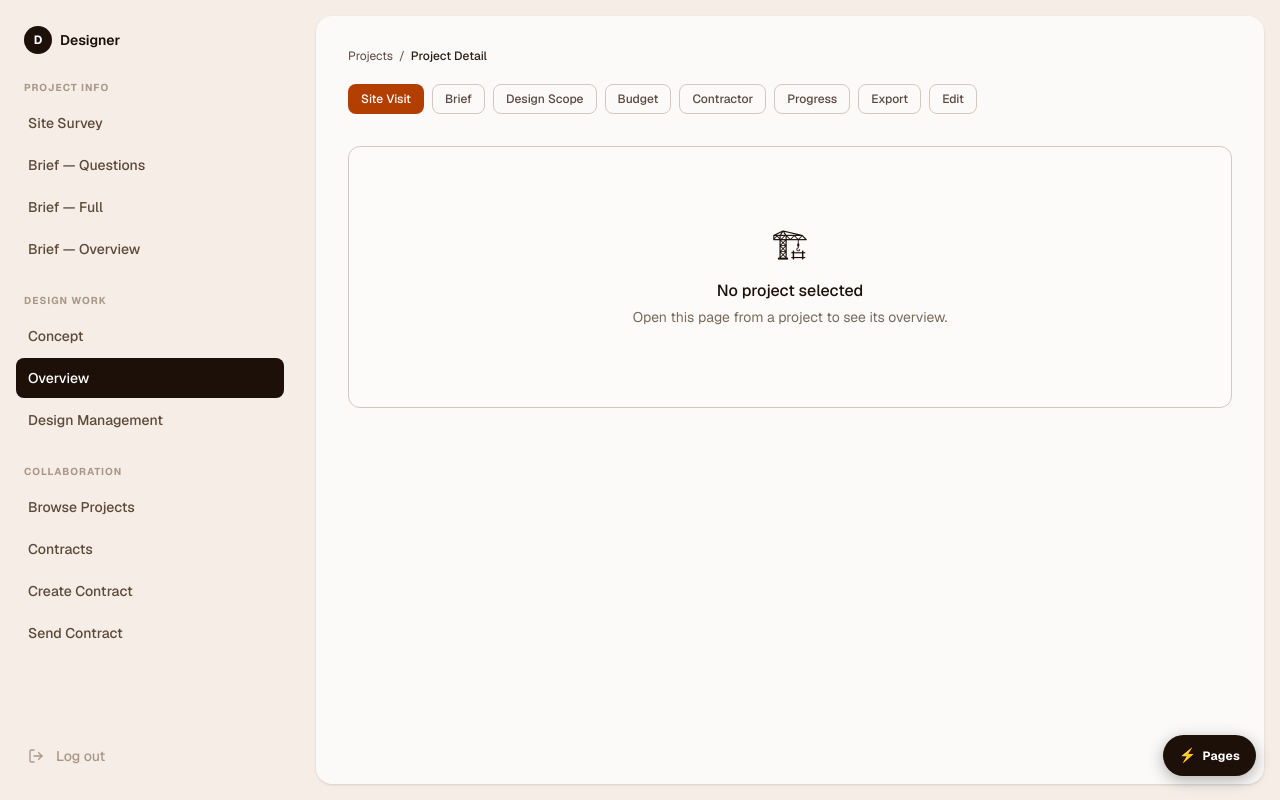
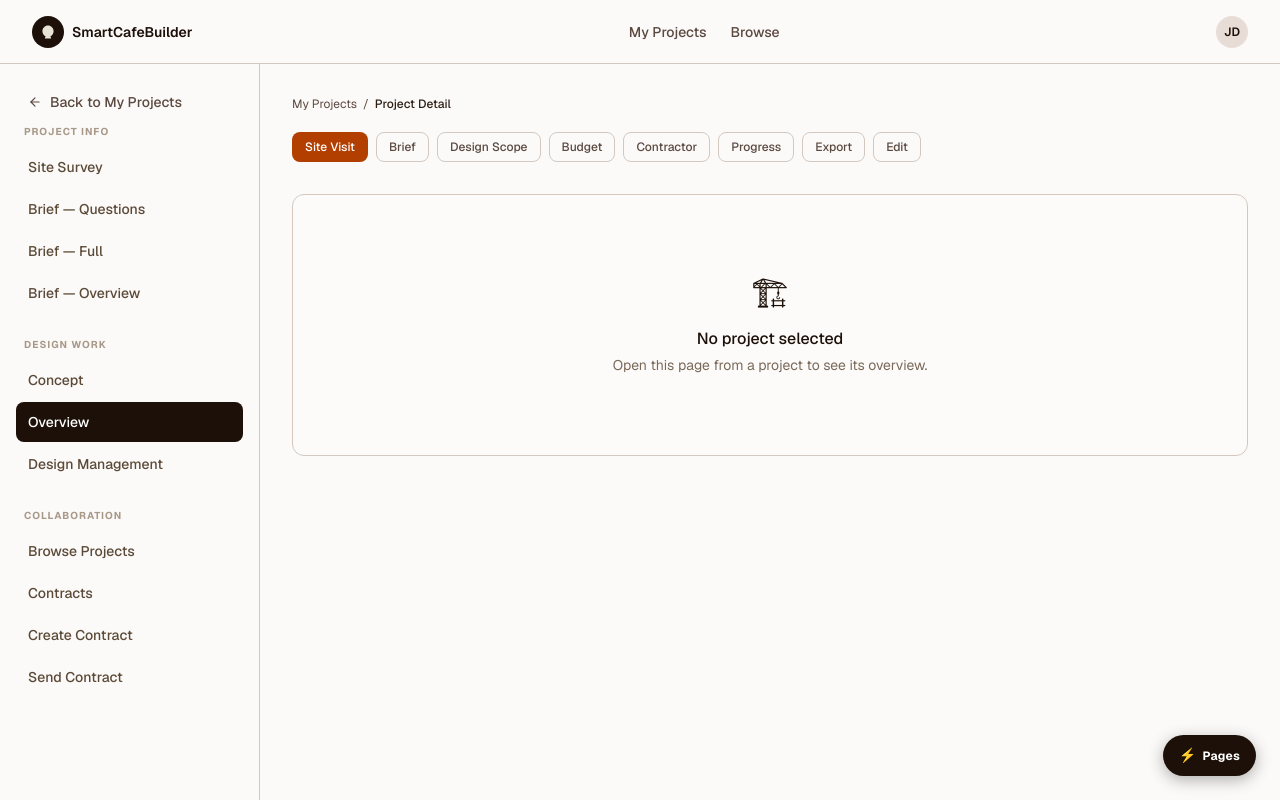
Before and after one commit to Code-dump-here/CafeBuilder_Designer, a Next.js app: page /overview in a window 1280 px wide. Built offline with nearby package versions, Linux system fonts and the light colour scheme.

Commit message:
Unify page chrome: shared TopNav on all pages, sidebar under it, back links everywhere

```diff
--- a/app/(app)/layout.tsx
+++ b/app/(app)/layout.tsx
@@ -2,7 +2,8 @@
 
 import Link from 'next/link'
 import { Suspense } from 'react'
-import { usePathname, useRouter, useSearchParams } from 'next/navigation'
+import { usePathname, useSearchParams } from 'next/navigation'
+import TopNav from '../TopNav'
 
 const navSections = [
   {
@@ -81,58 +82,41 @@ function SidebarNav({ pathname }: { pathname: string }) {
 
 export default function AppLayout({ children }: { children: React.ReactNode }) {
   const pathname = usePathname()
-  const router = useRouter()
-
-  function handleLogout() {
-    localStorage.removeItem('accessToken')
-    localStorage.removeItem('refreshToken')
-    localStorage.removeItem('accountId')
-    router.push('/sign-in')
-  }
 
   return (
-    <div className="flex h-screen overflow-hidden" style={{ backgroundColor: '#f5ede6' }}>
+    <div className="flex flex-col h-screen overflow-hidden" style={{ backgroundColor: '#fbfaf9' }}>
+      {/* Same top navbar as My Projects */}
+      <TopNav />
+
+      <div className="flex flex-1 overflow-hidden">
         {/* Sidebar */}
-      <aside className="w-[300px] flex-shrink-0 flex flex-col h-full overflow-y-auto">
-        {/* Logo */}
-        <div className="flex items-center gap-2 px-6 h-20">
-          <div className="w-7 h-7 rounded-full bg-[#1c1008] flex items-center justify-center">
-            <span className="text-white text-xs font-bold">D</span>
-          </div>
-          <Link href="/my-projects" className="font-semibold text-sm hover:underline" style={{ color: '#1c1008' }}>Designer</Link>
+        <aside className="w-[260px] flex-shrink-0 flex flex-col h-full overflow-y-auto border-r" style={{ borderColor: '#d4c8be' }}>
+          {/* Back to My Projects */}
+          <div className="px-4 pt-5 pb-1">
+            <Link
+              href="/my-projects"
+              className="flex items-center gap-2 px-3 py-2 rounded-lg text-sm font-medium transition-opacity hover:opacity-70"
+              style={{ color: '#5b483f' }}
+            >
+              <svg width="14" height="14" viewBox="0 0 24 24" fill="none" stroke="currentColor" strokeWidth="2" strokeLinecap="round" strokeLinejoin="round">
+                <line x1="19" y1="12" x2="5" y2="12" />
+                <polyline points="12 19 5 12 12 5" />
+              </svg>
+              Back to My Projects
+            </Link>
           </div>
 
           {/* Nav */}
           <Suspense>
             <SidebarNav pathname={pathname} />
           </Suspense>
-
-        {/* Bottom action */}
-        <div className="px-4 pb-6">
-          <button
-            className="w-full flex items-center gap-3 px-3 py-2.5 rounded-lg text-sm font-medium transition-opacity hover:opacity-80"
-            style={{ color: '#a89888' }}
-            onClick={handleLogout}
-          >
-            <svg width="16" height="16" viewBox="0 0 24 24" fill="none" stroke="currentColor" strokeWidth="2" strokeLinecap="round" strokeLinejoin="round">
-              <path d="M9 21H5a2 2 0 0 1-2-2V5a2 2 0 0 1 2-2h4" />
-              <polyline points="16 17 21 12 16 7" />
-              <line x1="21" y1="12" x2="9" y2="12" />
-            </svg>
-            Log out
-          </button>
-        </div>
         </aside>
 
         {/* Main panel */}
-      <main className="flex-1 overflow-y-auto p-4">
-        <div
-          className="min-h-full rounded-2xl shadow-sm"
-          style={{ backgroundColor: '#fbfaf9' }}
-        >
+        <main className="flex-1 overflow-y-auto">
           {children}
+        </main>
       </div>
-      </main>
     </div>
   )
 }
--- a/app/(app)/overview/page.tsx
+++ b/app/(app)/overview/page.tsx
@@ -1,5 +1,6 @@
 'use client'
 
+import Link from 'next/link'
 import { useEffect, useState, useCallback, Suspense } from 'react'
 import { useSearchParams, useRouter } from 'next/navigation'
 import { engagementOverview, projects, designBriefs, type ProjectResponse, type DesignBriefResponse, type EngagementOverviewResponse } from '@/lib/api'
@@ -94,7 +95,7 @@ function OverviewInner() {
     <div className="p-8 max-w-[1400px]">
       {/* Breadcrumb */}
       <nav className="flex items-center gap-1.5 text-xs mb-5" style={{ color: '#5b483f' }}>
-        <span className="hover:underline cursor-pointer">Projects</span>
+        <Link href="/my-projects" className="hover:underline">My Projects</Link>
         <span>/</span>
         <span className="font-medium" style={{ color: '#2d1e14' }}>{project?.name ?? 'Project Detail'}</span>
       </nav>
--- /dev/null
+++ b/app/TopNav.tsx
@@ -0,0 +1,78 @@
+'use client'
+
+import Link from 'next/link'
+import { useEffect, useRef, useState } from 'react'
+import { usePathname, useRouter } from 'next/navigation'
+
+/** Shared top navbar — same chrome on My Projects and all app pages. */
+export default function TopNav() {
+  const router = useRouter()
+  const pathname = usePathname()
+  const [avatarOpen, setAvatarOpen] = useState(false)
+  const avatarRef = useRef<HTMLDivElement>(null)
+
+  useEffect(() => {
+    function handleClick(e: MouseEvent) {
+      if (avatarRef.current && !avatarRef.current.contains(e.target as Node)) {
+        setAvatarOpen(false)
+      }
+    }
+    document.addEventListener('mousedown', handleClick)
+    return () => document.removeEventListener('mousedown', handleClick)
+  }, [])
+
+  function handleLogout() {
+    localStorage.removeItem('accessToken')
+    localStorage.removeItem('refreshToken')
+    localStorage.removeItem('accountId')
+    router.push('/sign-in')
+  }
+
+  const links = [
+    { href: '/my-projects', label: 'My Projects' },
+    { href: '/browse', label: 'Browse' },
+  ]
+
+  return (
+    <header className="h-16 border-b flex items-center flex-shrink-0" style={{ borderColor: '#d4c8be', backgroundColor: '#fbfaf9' }}>
+      <div className="w-full px-8" style={{ maxWidth: '1904px', margin: '0 auto' }}>
+        <div className="flex items-center justify-between h-full">
+          <Link href="/my-projects" className="flex items-center gap-2">
+            <div className="w-8 h-8 rounded-full bg-[#1c1008] flex items-center justify-center">
+              <svg width="16" height="16" viewBox="0 0 20 20" fill="none">
+                <path d="M10 2C6.13 2 3 5.13 3 9c0 2.8 1.6 5.23 3.94 6.46L6 18h8l-.94-2.54C15.4 14.23 17 11.8 17 9c0-3.87-3.13-7-7-7z" fill="#fffbeb" opacity="0.9"/>
+              </svg>
+            </div>
+            <span className="font-semibold text-sm" style={{ color: '#1c1008' }}>SmartCafeBuilder</span>
+          </Link>
+          <nav className="hidden md:flex items-center gap-6 text-sm font-medium">
+            {links.map((l) => (
+              <Link key={l.href} href={l.href} style={{ color: pathname === l.href ? '#1c1008' : '#5b483f' }}>
+                {l.label}
+              </Link>
+            ))}
+          </nav>
+          <div className="flex items-center gap-3 relative" ref={avatarRef}>
+            <button
+              onClick={() => setAvatarOpen(o => !o)}
+              className="w-8 h-8 rounded-full bg-[#e8ddd6] flex items-center justify-center focus:outline-none"
+            >
+              <span className="text-xs font-semibold" style={{ color: '#1c1008' }}>JD</span>
+            </button>
+            {avatarOpen && (
+              <div className="absolute right-0 top-10 w-40 rounded-xl shadow-lg border z-50 overflow-hidden" style={{ backgroundColor: '#fbfaf9', borderColor: '#d4c8be' }}>
+                <button
+                  onClick={handleLogout}
+                  className="w-full text-left px-4 py-3 text-sm hover:bg-[#f5ede6] transition-colors"
+                  style={{ color: '#991b1b' }}
+                >
+                  Sign out
+                </button>
+              </div>
+            )}
+          </div>
+        </div>
+      </div>
+    </header>
+  )
+}
--- a/app/my-projects/page.tsx
+++ b/app/my-projects/page.tsx
@@ -1,8 +1,8 @@
 'use client'
 
 import Link from 'next/link'
-import { useEffect, useState, useCallback, useRef } from 'react'
-import { useRouter } from 'next/navigation'
+import { useEffect, useState, useCallback } from 'react'
+import TopNav from '../TopNav'
 import {
   projectWorkings,
   applies,
@@ -36,9 +36,6 @@ const TABS: { key: Tab; label: string }[] = [
 ]
 
 export default function MyProjectsPage() {
-  const router = useRouter()
-  const [avatarOpen, setAvatarOpen] = useState(false)
-  const avatarRef = useRef<HTMLDivElement>(null)
   const [tab, setTab] = useState<Tab>('all')
   const [engagements, setEngagements] = useState<ProjectWorkingResponse[]>([])
   const [applications, setApplications] = useState<ApplyResponse[]>([])
@@ -49,23 +46,6 @@ export default function MyProjectsPage() {
   const [search, setSearch] = useState('')
 
   const providerId = getProviderId()
-
-  useEffect(() => {
-    function handleClick(e: MouseEvent) {
-      if (avatarRef.current && !avatarRef.current.contains(e.target as Node)) {
-        setAvatarOpen(false)
-      }
-    }
-    document.addEventListener('mousedown', handleClick)
-    return () => document.removeEventListener('mousedown', handleClick)
-  }, [])
-
-  function handleLogout() {
-    localStorage.removeItem('accessToken')
-    localStorage.removeItem('refreshToken')
-    localStorage.removeItem('accountId')
-    router.push('/sign-in')
-  }
 
   const load = useCallback(async () => {
     if (!providerId) { setLoading(false); return }
@@ -128,44 +108,8 @@ export default function MyProjectsPage() {
 
   return (
     <div className="min-h-screen flex flex-col" style={{ backgroundColor: '#fbfaf9' }}>
-      {/* Nav */}
-      <header className="h-16 border-b flex items-center" style={{ borderColor: '#d4c8be', backgroundColor: '#fbfaf9' }}>
-        <div className="w-full px-8" style={{ maxWidth: '1904px', margin: '0 auto' }}>
-          <div className="flex items-center justify-between h-full">
-            <div className="flex items-center gap-2">
-              <div className="w-8 h-8 rounded-full bg-[#1c1008] flex items-center justify-center">
-                <svg width="16" height="16" viewBox="0 0 20 20" fill="none">
-                  <path d="M10 2C6.13 2 3 5.13 3 9c0 2.8 1.6 5.23 3.94 6.46L6 18h8l-.94-2.54C15.4 14.23 17 11.8 17 9c0-3.87-3.13-7-7-7z" fill="#fffbeb" opacity="0.9"/>
-                </svg>
-              </div>
-              <span className="font-semibold text-sm" style={{ color: '#1c1008' }}>SmartCafeBuilder</span>
-            </div>
-            <nav className="hidden md:flex items-center gap-6 text-sm font-medium">
-              <Link href="/my-projects" style={{ color: '#1c1008' }}>My Projects</Link>
-              <Link href="/browse" style={{ color: '#5b483f' }}>Browse</Link>
-            </nav>
-            <div className="flex items-center gap-3 relative" ref={avatarRef}>
-              <button
-                onClick={() => setAvatarOpen(o => !o)}
-                className="w-8 h-8 rounded-full bg-[#e8ddd6] flex items-center justify-center focus:outline-none"
-              >
-                <span className="text-xs font-semibold" style={{ color: '#1c1008' }}>JD</span>
-              </button>
-              {avatarOpen && (
-                <div className="absolute right-0 top-10 w-40 rounded-xl shadow-lg border z-50 overflow-hidden" style={{ backgroundColor: '#fbfaf9', borderColor: '#d4c8be' }}>
-                  <button
-                    onClick={handleLogout}
-                    className="w-full text-left px-4 py-3 text-sm hover:bg-[#f5ede6] transition-colors"
-                    style={{ color: '#991b1b' }}
-                  >
-                    Sign out
-                  </button>
-                </div>
-              )}
-            </div>
-          </div>
-        </div>
-      </header>
+      {/* Shared nav */}
+      <TopNav />
 
       {/* Main */}
       <main className="flex-1 px-8 py-8 mx-auto w-full" style={{ maxWidth: '1904px' }}>
```
Lines whose indentation alone changed are shown as unchanged.
